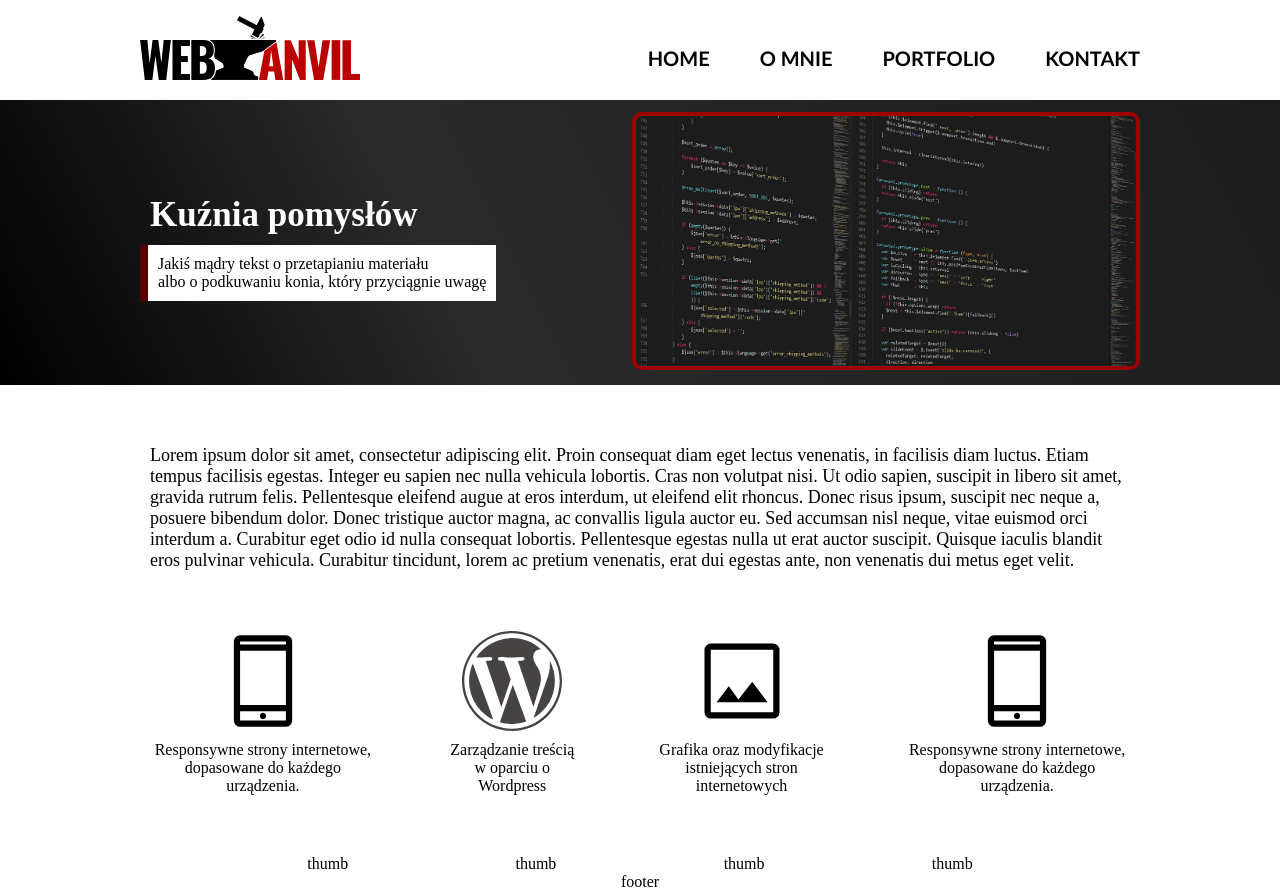
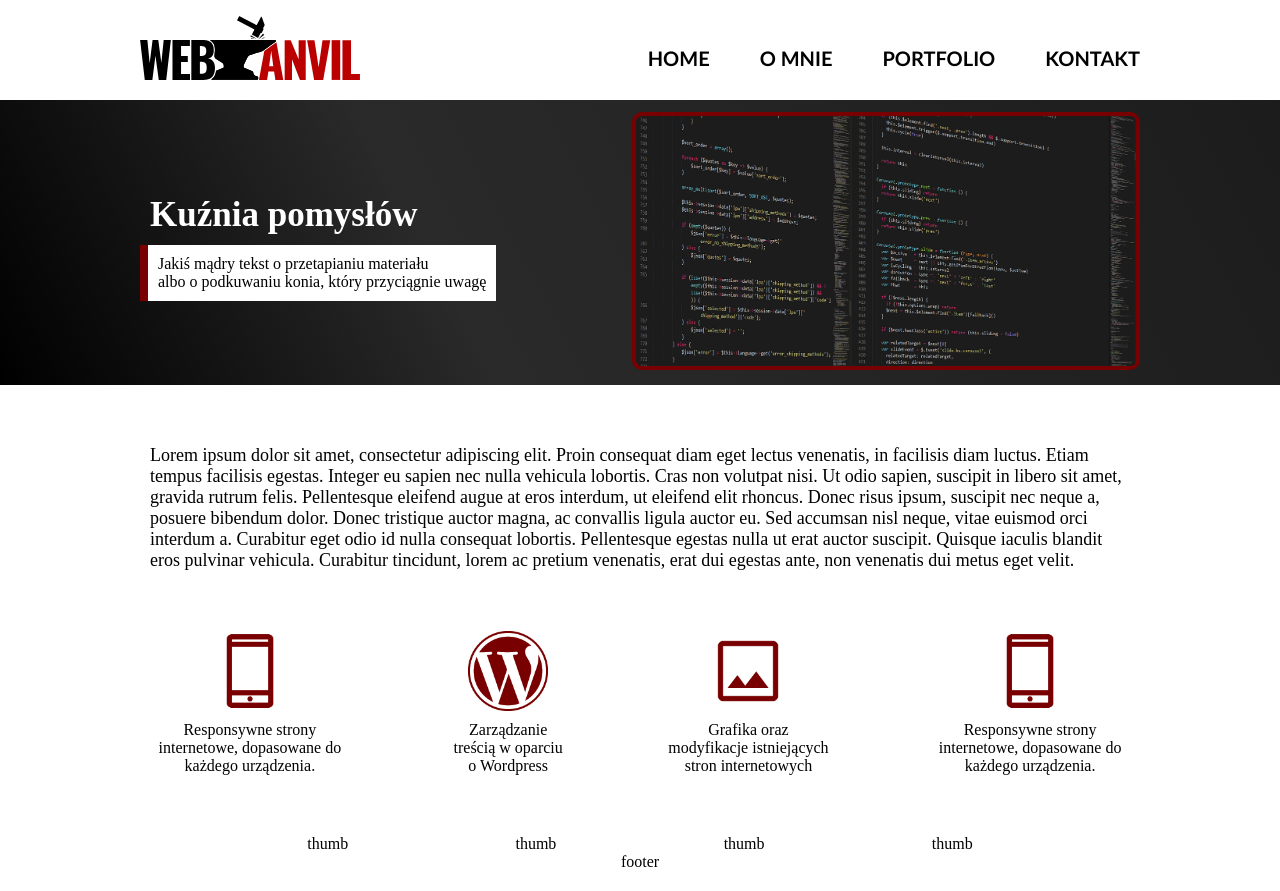
Before and after one commit to shpyro/webanvil-website, a plain HTML site: page index.html in a window 1280 px wide. Drawn offline with nearby package versions, Linux system fonts and the light colour scheme; a web font is replaced by a local one.

Commit message:
updated stamples to colored PNGs

```diff
--- a/CSS/style.css
+++ b/CSS/style.css
@@ -86,7 +86,7 @@ width: 220px;
     background-color: white;
 }
 .slogan {
-    border-left: 8px solid rgb(85, 0, 0);
+    border-left: 8px solid rgb(120, 0, 0);
     padding:10px;
 }
 #header-slider img {
@@ -94,7 +94,7 @@ width: 500px;
 height: 250px;
 object-fit: cover;
 border-radius: 10px;
-border: 4px solid rgb(158, 0, 0);;
+border: 4px solid rgb(120, 0, 0);
 
 }
 /*CONTENT*/
@@ -127,7 +127,7 @@ border: 4px solid rgb(158, 0, 0);;
     justify-content: space-evenly;
     width:100%;
     max-width: 1000px;
-    gap: 50px;
+    gap: 80px;
 }
 .stample-wrapper {
     display: flex;
@@ -137,8 +137,8 @@ border: 4px solid rgb(158, 0, 0);;
 }
 /* STAMPLE IMAGES */
 .stample-responsive, .stample-wordpress, .stample-graphics, .stample-something {
-height: 100px;
-width: 100px;
+height: 80px;
+width: 80px;
 }
 
 .stample-text {
--- a/index.html
+++ b/index.html
@@ -55,19 +55,19 @@
 <div id="icons-wrapper">
     <div id="stamples">
         <div class="stample-wrapper">
-            <img class="stample-responsive" src="IMG/responsive.svg">
+            <img class="stample-responsive" src="IMG/responsive.png">
             <p class="stample-text">Responsywne strony internetowe, dopasowane do każdego urządzenia.</p>
         </div>
         <div class="stample-wrapper">
-            <img class="stample-wordpress" src="IMG/wordpress.svg">
+            <img class="stample-wordpress" src="IMG/wordpress.png">
             <p class="stample-text">Zarządzanie treścią w oparciu o Wordpress</p>
         </div>
         <div class="stample-wrapper">
-            <img class="stample-graphics" src="IMG/graphics.svg">
+            <img class="stample-graphics" src="IMG/graphics.png">
             <p class="stample-text">Grafika oraz modyfikacje istniejących stron internetowych</p>
         </div>
         <div class="stample-wrapper">
-            <img class="stample-something" src="IMG/responsive.svg">
+            <img class="stample-something" src="IMG/responsive.png">
             <p class="stample-text">Responsywne strony internetowe, dopasowane do każdego urządzenia.</p>
         </div>
     </div>
```
Also changed, not shown: IMG/content.svg (added), IMG/graphics.png (added), IMG/responsive.png (added), IMG/wordpress.png (added).
